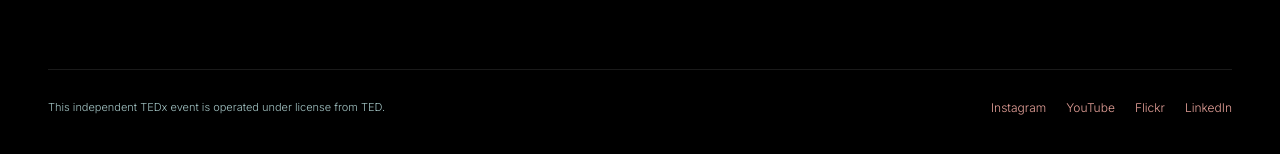
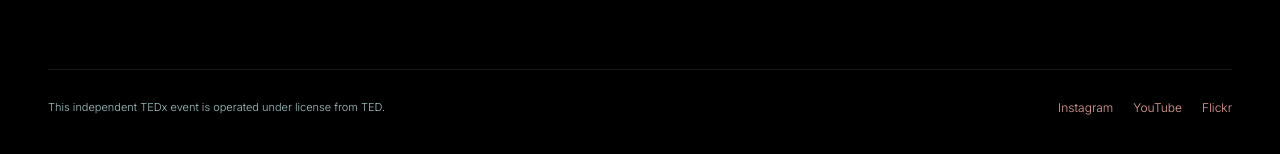
Before and after one commit to ardell/tedxbreckenridge, a Jekyll site: the page built from 2026/index.html, in a window 1280 px wide and 900 px high, scrolled down 5962 px. Shown: the part 743-897 px from the top of the window. Built offline with Jekyll 4.4.1, drawn with Linux system fonts in a browser that asks for light colours.

Commit message:
Remove linkedin links.

```diff
--- a/2026/_config.yml
+++ b/2026/_config.yml
@@ -64,7 +64,6 @@ social:
   facebook: tedxbreckenridge
   instagram: tedxbreckenridge
   youtube: tedxbreckenridge
-  linkedin: tedxbreckenridge
 
 # Analytics (add your tracking IDs)
 google_analytics: ""
--- a/2026/_layouts/default.html
+++ b/2026/_layouts/default.html
@@ -89,9 +89,6 @@
           <a href="https://youtube.com/{{ site.social.youtube }}">YouTube</a>
           {% endif %}
           <a href="https://www.flickr.com/photos/tedxbreckenridge/" target="_blank">Flickr</a>
-          {% if site.social.linkedin %}
-          <a href="https://linkedin.com/company/{{ site.social.linkedin }}">LinkedIn</a>
-          {% endif %}
         </div>
       </div>
     </div>
```
